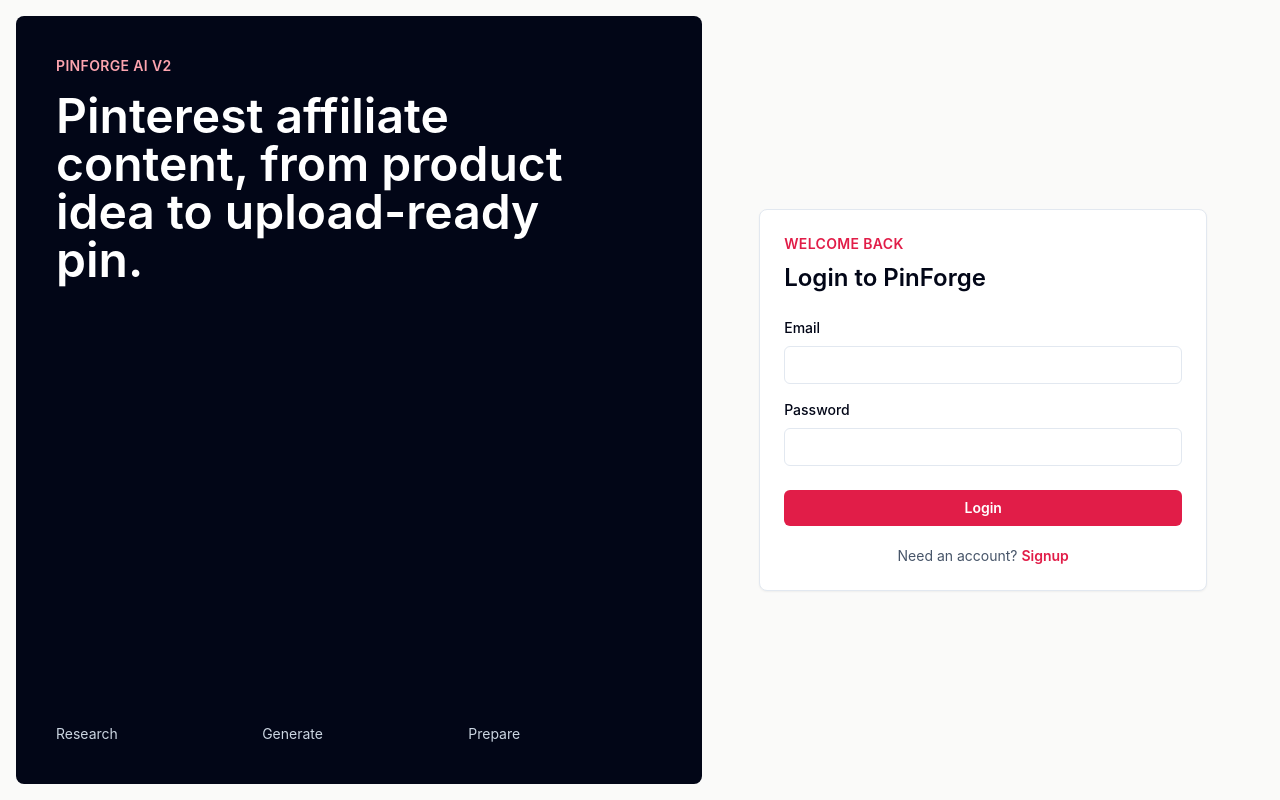
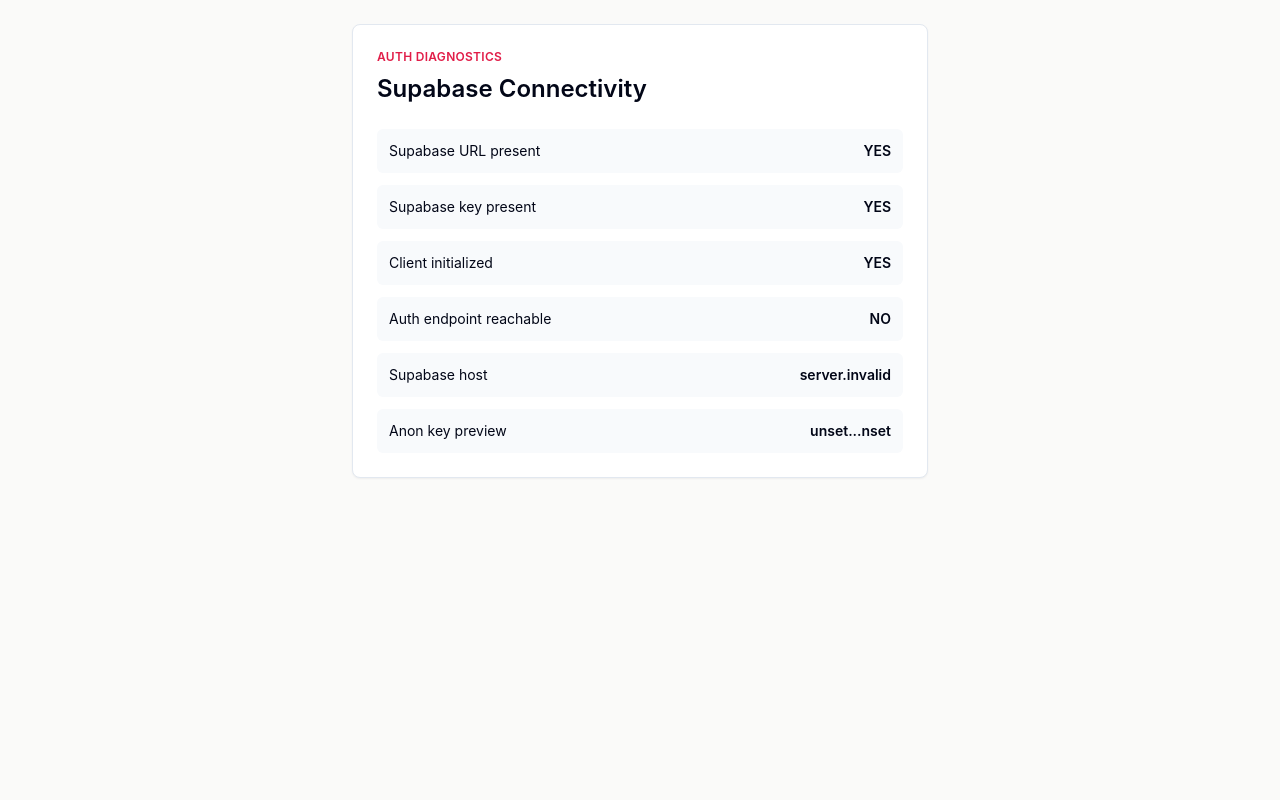
Before and after one commit to Siddartha-1579/pinforge-ai-v2, a React (Vite) app: page /auth-diagnostics in a window 1280 px wide. Before the commit this address led to /login. Built offline with nearby package versions, Linux system fonts and the light colour scheme; no server answers.

Commit message:
Fix Supabase auth connectivity diagnostics

```diff
--- a/src/App.tsx
+++ b/src/App.tsx
@@ -6,6 +6,7 @@
 import { Dashboard } from './pages/Dashboard'
 import { Analytics } from './pages/Analytics'
 import { Automation } from './pages/Automation'
+import { AuthDiagnostics } from './pages/AuthDiagnostics'
 import { Calendar } from './pages/Calendar'
 import { Diagnostics } from './pages/Diagnostics'
 import { Exports } from './pages/Exports'
@@ -28,6 +29,7 @@
           <Routes>
             <Route path="/login" element={<Login mode="login" />} />
             <Route path="/signup" element={<Login mode="signup" />} />
+            <Route path="/auth-diagnostics" element={<AuthDiagnostics />} />
             <Route element={<ProtectedRoute />}>
               <Route element={<Layout />}>
                 <Route index element={<Dashboard />} />
--- a/src/hooks/useAuth.tsx
+++ b/src/hooks/useAuth.tsx
@@ -1,7 +1,7 @@
 /* eslint-disable react-refresh/only-export-components */
 import { createContext, useContext, useEffect, useMemo, useState, type ReactNode } from 'react'
 import type { Session, User } from '@supabase/supabase-js'
-import { supabase } from '../integrations/supabase/client'
+import { isSupabaseConfigured, supabase } from '../integrations/supabase/client'
 
 interface AuthContextValue {
   user: User | null
@@ -25,6 +25,11 @@
       if (!mounted) return
       setSession(data.session)
       setLoading(false)
+    }).catch((error: unknown) => {
+      console.error('Supabase getSession failed.', error)
+      if (!mounted) return
+      setSession(null)
+      setLoading(false)
     })
 
     const { data } = supabase.auth.onAuthStateChange((_event, nextSession) => {
@@ -44,10 +49,12 @@
       session,
       loading,
       async signIn(email, password) {
+        if (!isSupabaseConfigured) throw new Error('Supabase is not configured. Missing VITE_SUPABASE_URL or VITE_SUPABASE_ANON_KEY.')
         const { error } = await supabase.auth.signInWithPassword({ email, password })
         if (error) throw error
       },
       async signUp(email, password) {
+        if (!isSupabaseConfigured) throw new Error('Supabase is not configured. Missing VITE_SUPABASE_URL or VITE_SUPABASE_ANON_KEY.')
         const { error } = await supabase.auth.signUp({ email, password })
         if (error) throw error
       },
--- a/src/integrations/supabase/client.ts
+++ b/src/integrations/supabase/client.ts
@@ -1,18 +1,46 @@
 import { createClient } from '@supabase/supabase-js'
 
-const supabaseUrl = import.meta.env.VITE_SUPABASE_URL as string | undefined
-const supabaseAnonKey = import.meta.env.VITE_SUPABASE_ANON_KEY as string | undefined
+const supabaseUrl = (import.meta.env.VITE_SUPABASE_URL as string | undefined)?.trim()
+const supabaseAnonKey = (import.meta.env.VITE_SUPABASE_ANON_KEY as string | undefined)?.trim()
 
 export const isSupabaseConfigured = Boolean(supabaseUrl && supabaseAnonKey)
+export const supabaseDiagnostics = {
+  urlPresent: Boolean(supabaseUrl),
+  keyPresent: Boolean(supabaseAnonKey),
+  clientInitialized: isSupabaseConfigured,
+  urlHost: safeHost(supabaseUrl),
+  keyPreview: supabaseAnonKey ? `${supabaseAnonKey.slice(0, 8)}...${supabaseAnonKey.slice(-4)}` : null,
+}
 
 if (!isSupabaseConfigured) {
-  console.warn('Supabase environment variables are missing. App will use demo fallbacks.')
+  console.error('Supabase environment variables are missing. Authentication is disabled until Vercel env vars are configured.')
+} else {
+  console.info('Supabase diagnostics', {
+    urlPresent: supabaseDiagnostics.urlPresent,
+    keyPresent: supabaseDiagnostics.keyPresent,
+    clientInitialized: supabaseDiagnostics.clientInitialized,
+    urlHost: supabaseDiagnostics.urlHost,
+    keyPreview: supabaseDiagnostics.keyPreview,
+  })
 }
 
-export const supabase = createClient(supabaseUrl ?? 'https://example.supabase.co', supabaseAnonKey ?? 'anon-key', {
+export const supabase = createClient(
+  supabaseUrl ?? 'https://supabase-not-configured.invalid',
+  supabaseAnonKey ?? 'supabase-not-configured',
+  {
   auth: {
     persistSession: true,
     autoRefreshToken: true,
     detectSessionInUrl: true,
   },
-})
+  },
+)
+
+function safeHost(value: string | undefined) {
+  if (!value) return null
+  try {
+    return new URL(value).host
+  } catch {
+    return 'invalid-url'
+  }
+}
--- /dev/null
+++ b/src/lib/authErrors.ts
@@ -0,0 +1,9 @@
+export function authErrorMessage(error: unknown) {
+  if (error instanceof TypeError && error.message === 'Failed to fetch') {
+    return 'Could not reach Supabase Auth. Check Vercel environment variables, Supabase project status, and browser network access.'
+  }
+
+  if (error instanceof Error) return error.message
+
+  return 'Authentication failed. Please try again.'
+}
--- /dev/null
+++ b/src/pages/AuthDiagnostics.tsx
@@ -0,0 +1,67 @@
+import { useEffect, useState } from 'react'
+import { supabaseDiagnostics } from '../integrations/supabase/client'
+
+type Reachability = 'Checking' | 'YES' | 'NO'
+
+export function AuthDiagnostics() {
+  const [authReachable, setAuthReachable] = useState<Reachability>('Checking')
+
+  useEffect(() => {
+    let mounted = true
+
+    async function checkAuthEndpoint() {
+      if (!supabaseDiagnostics.urlPresent || !supabaseDiagnostics.keyPresent || !supabaseDiagnostics.urlHost) {
+        setAuthReachable('NO')
+        return
+      }
+
+      try {
+        const response = await fetch(`https://${supabaseDiagnostics.urlHost}/auth/v1/health`, {
+          headers: {
+            apikey: import.meta.env.VITE_SUPABASE_ANON_KEY as string,
+          },
+        })
+        if (mounted) setAuthReachable(response.ok ? 'YES' : 'NO')
+      } catch (error) {
+        console.error('Auth diagnostics health check failed.', error)
+        if (mounted) setAuthReachable('NO')
+      }
+    }
+
+    void checkAuthEndpoint()
+
+    return () => {
+      mounted = false
+    }
+  }, [])
+
+  return (
+    <main className="min-h-screen bg-stone-50 p-6 text-slate-950 dark:bg-slate-950 dark:text-white">
+      <section className="mx-auto max-w-xl rounded-lg border border-slate-200 bg-white p-6 shadow-sm dark:border-white/10 dark:bg-slate-900">
+        <p className="text-xs font-semibold uppercase tracking-wide text-rose-600">Auth Diagnostics</p>
+        <h1 className="mt-2 text-2xl font-semibold">Supabase Connectivity</h1>
+        <div className="mt-6 space-y-3 text-sm">
+          <Row label="Supabase URL present" value={yesNo(supabaseDiagnostics.urlPresent)} />
+          <Row label="Supabase key present" value={yesNo(supabaseDiagnostics.keyPresent)} />
+          <Row label="Client initialized" value={yesNo(supabaseDiagnostics.clientInitialized)} />
+          <Row label="Auth endpoint reachable" value={authReachable} />
+          <Row label="Supabase host" value={supabaseDiagnostics.urlHost ?? 'Missing'} />
+          <Row label="Anon key preview" value={supabaseDiagnostics.keyPreview ?? 'Missing'} />
+        </div>
+      </section>
+    </main>
+  )
+}
+
+function Row({ label, value }: { label: string; value: string }) {
+  return (
+    <div className="flex items-center justify-between gap-4 rounded-md bg-slate-50 p-3 dark:bg-white/5">
+      <span>{label}</span>
+      <span className="font-semibold">{value}</span>
+    </div>
+  )
+}
+
+function yesNo(value: boolean) {
+  return value ? 'YES' : 'NO'
+}
--- a/src/pages/Login.tsx
+++ b/src/pages/Login.tsx
@@ -2,12 +2,14 @@
 import type { FormEvent } from 'react'
 import { Navigate, Link } from 'react-router-dom'
 import { useAuth } from '../hooks/useAuth'
+import { authErrorMessage } from '../lib/authErrors'
 
 export function Login({ mode }: { mode: 'login' | 'signup' }) {
   const { signIn, signUp, user } = useAuth()
   const [email, setEmail] = useState('')
   const [password, setPassword] = useState('')
   const [error, setError] = useState<string | null>(null)
+  const [success, setSuccess] = useState<string | null>(null)
   const [loading, setLoading] = useState(false)
 
   if (user) return <Navigate to="/" replace />
@@ -16,12 +18,17 @@
     event.preventDefault()
     setLoading(true)
     setError(null)
+    setSuccess(null)
 
     try {
       if (mode === 'login') await signIn(email, password)
-      else await signUp(email, password)
+      else {
+        await signUp(email, password)
+        setSuccess('Signup request completed. Check your email if confirmation is required, or continue to the app if your session starts automatically.')
+      }
     } catch (nextError) {
-      setError(nextError instanceof Error ? nextError.message : 'Authentication failed.')
+      console.error(`${mode} failed`, nextError)
+      setError(authErrorMessage(nextError))
     } finally {
       setLoading(false)
     }
@@ -49,6 +56,7 @@
           <label className="mt-4 block text-sm font-medium" htmlFor="password">Password</label>
           <input id="password" className="input mt-2" type="password" minLength={6} value={password} onChange={(event) => setPassword(event.target.value)} required />
           {error ? <p className="mt-4 rounded-md bg-rose-50 p-3 text-sm text-rose-700 dark:bg-rose-950/40 dark:text-rose-200">{error}</p> : null}
+          {success ? <p className="mt-4 rounded-md bg-emerald-50 p-3 text-sm text-emerald-700 dark:bg-emerald-950/40 dark:text-emerald-200">{success}</p> : null}
           <button className="btn-primary mt-6 w-full" type="submit" disabled={loading}>
             {loading ? 'Working...' : mode === 'login' ? 'Login' : 'Create account'}
           </button>
```
Also changed, not shown: 1 other file (tests, documents, lock files or other folders).
